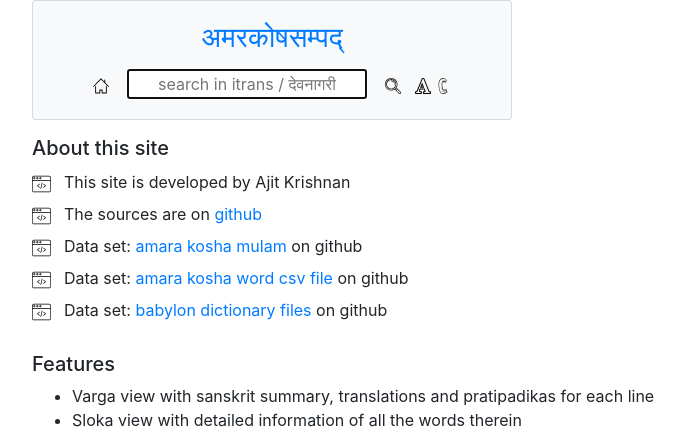
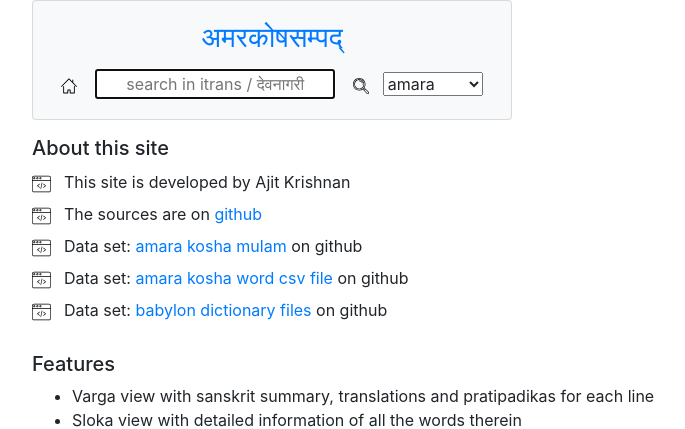
Before and after one commit to aupasana/amara-quiz, a Flask app: page /about in a window 1280 px wide. Shown: the top 429 px of the page, without its empty margins (53-738 px from the left). Run offline with Flask 2, Linux system fonts and the light colour scheme; some libraries are stand-ins or nearby versions.

Commit message:
add sandesha/sarit search

```diff
--- a/app/app.py
+++ b/app/app.py
@@ -264,6 +264,24 @@ def corpus():
     term_script = detect.detect(term).lower()
     term_iast = transliterate(term, term_script, xsanscript.IAST)
     corpus_url = 'http://kjc-sv013.kjc.uni-heidelberg.de/dcs/index.php?contents=abfrage&word=%s&query_type=1&sort_by=alpha' % term_iast
+    return redirect(corpus_url, 302)
+
+@app.route('/sandesha')
+def sandesha():
+
+    term = request.args.get('term')
+    term_script = detect.detect(term).lower()
+    term_dev = transliterate(term, term_script, xsanscript.DEVANAGARI)
+    corpus_url = 'https://sambhashanasandesha.in/articles/search?fullText.text=%s&submit=अन्विष्यताम्' % term_dev
+    return redirect(corpus_url, 302)
+
+@app.route('/sarit')
+def sarit():
+
+    term = request.args.get('term')
+    term_script = detect.detect(term).lower()
+    term_dev = transliterate(term, term_script, xsanscript.DEVANAGARI)
+    corpus_url = 'http://sarit.indology.info/search.html?query=%s&field=text&tei-target=tei-text&work-authors=all&display=kwic' % term_dev
     return redirect(corpus_url, 302)
 
 @app.route('/sloka')
--- a/app/templates/base_amara.html
+++ b/app/templates/base_amara.html
@@ -25,6 +25,9 @@
   .header-search-div {
     padding-top: 5pt;
   }
+  .search-select {
+    width: 100px;
+  }
   .footer-image {
     height: 1rem;
     width: 1rem;
@@ -50,13 +53,13 @@ $(document).ready(function(){
       }
    });
   $('#header-search-button').click(function() {
-    window.location = "/search?term=" + $('#headerSearchTerm').val();
-  });
-  $('#header-search-apte-button').click(function() {
-    window.location = "/babylon?term=" + $('#headerSearchTerm').val();
-  });
-  $('#header-search-corpus-button').click(function() {
-    window.location = "/corpus?term=" + $('#headerSearchTerm').val();
+    var type = $('#all-search-select').val();
+    var term = $('#headerSearchTerm').val();
+    if (type == 'amara') {
+      window.location = "/search?term=" + term;
+    } else {
+      window.location = "/" + type + "?term=" + term;
+    }
   });
 
   {% if search_box_value %}
@@ -76,8 +79,17 @@ $(document).ready(function(){
         <a title="go to main page" href="/"><img class="footer-image" src="/icons/home.svg"/></a>
         &nbsp;&nbsp;&nbsp;<input type="text" class="headerSearch" id="headerSearchTerm" placeholder="search in itrans / देवनागरी" style="width:15rem;" autofocus></input>&nbsp;&nbsp;&nbsp;
         <a title="search amarakosha" href="#" id="header-search-button"><img class="footer-image" src="/icons/search.svg"/></a>&nbsp;&nbsp;
-        <a title="search apte etc" href="#" id="header-search-apte-button"><img class="footer-image" src="/icons/search-apte.svg"/></a>
-        <a title="search corpus" href="#" id="header-search-corpus-button"><img class="footer-image" src="/icons/search-corpus.svg"/></a>
+
+        <select class="search-select" id="all-search-select" name="all-search-select" method="GET" action="/">
+          <optgroup class="search-select">
+            <option class="search-select" value= "amara" >amara</option>
+            <option class="search-select" value= "babylon" >apte etc</option>
+            <option class="search-select" value= "sandesha" >sambhashana sandesha</option>
+            <option class="search-select" value= "corpus" >digital corpus</option>
+            <option class="search-select" value= "sarit" >SARIT</option>
+          </optgroup>
+        </select>
+
       </div>
     </div>
   </div>
```
